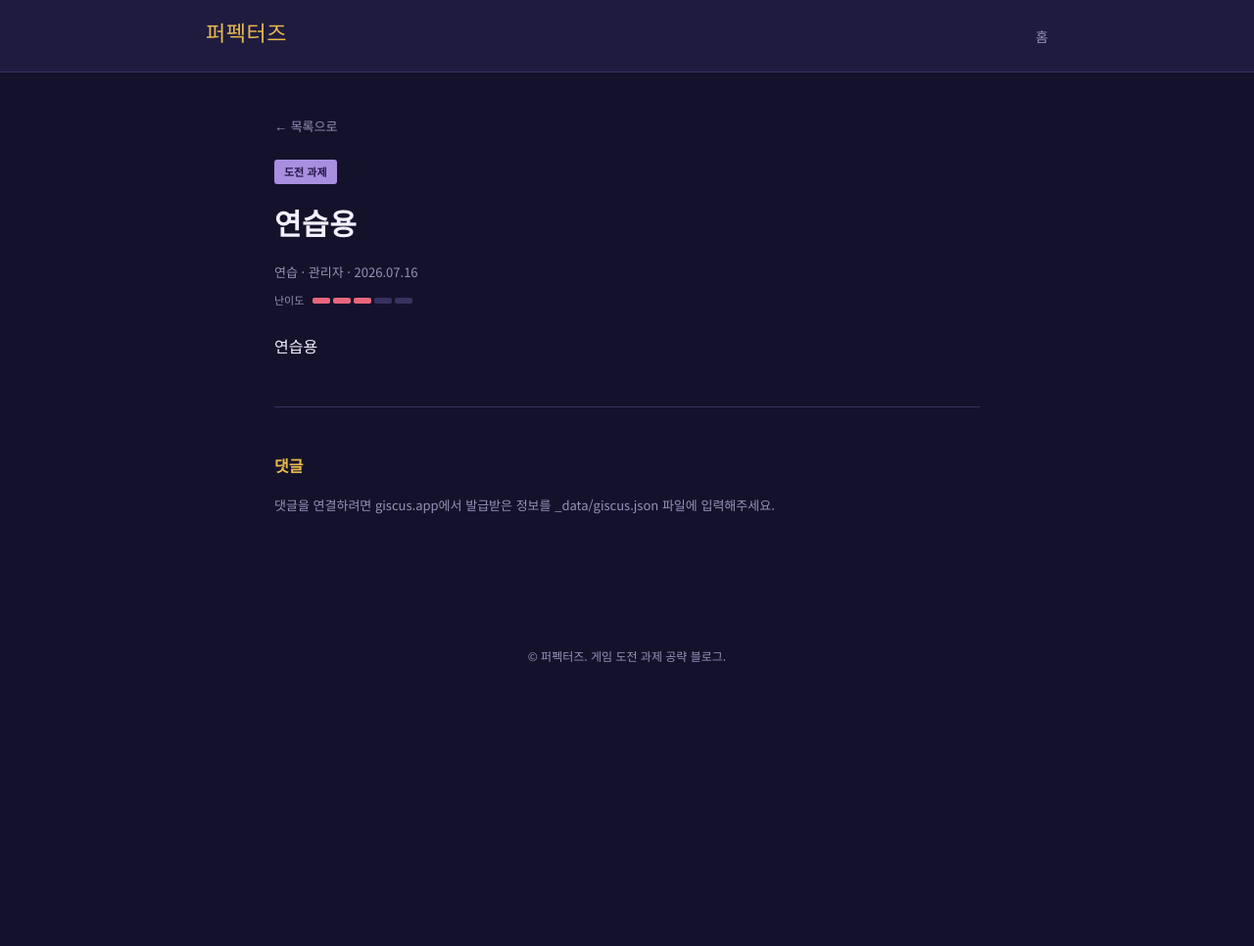
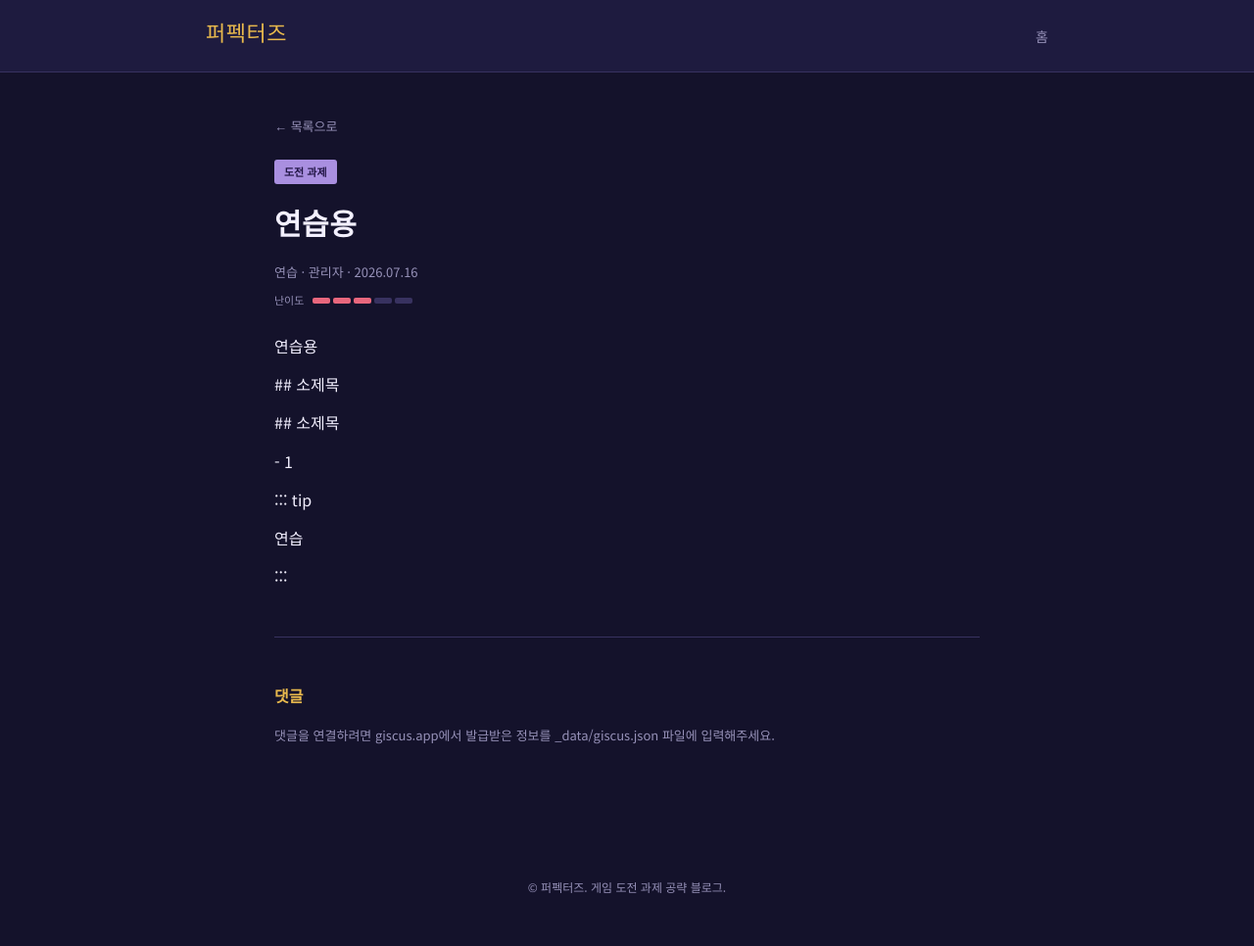
Before and after one commit to song040297/perfectors-site, an Eleventy site: page content/posts/연습용.md in a window 1280 px wide. Shown: the whole page at 98% size. Before the commit the page ends 800 px from the top, so only its background shows below. Built offline with nearby package versions, Linux system fonts and the light colour scheme; Eleventy itself is replaced by a stand-in of ours; files that its build step writes are made by us from their sources; what markdown-it-container would draw is missing.

Commit message:
Update 글 “연습용”

```diff
--- a/content/posts/연습용.md
+++ b/content/posts/연습용.md
@@ -7,3 +7,19 @@ date: 2026-07-16
 description: 연습용
 ---
 연습용
+
+\## 소제목
+
+
+
+\## 소제목
+
+
+
+\- 1
+
+::: tip
+
+연습
+
+:::
```
